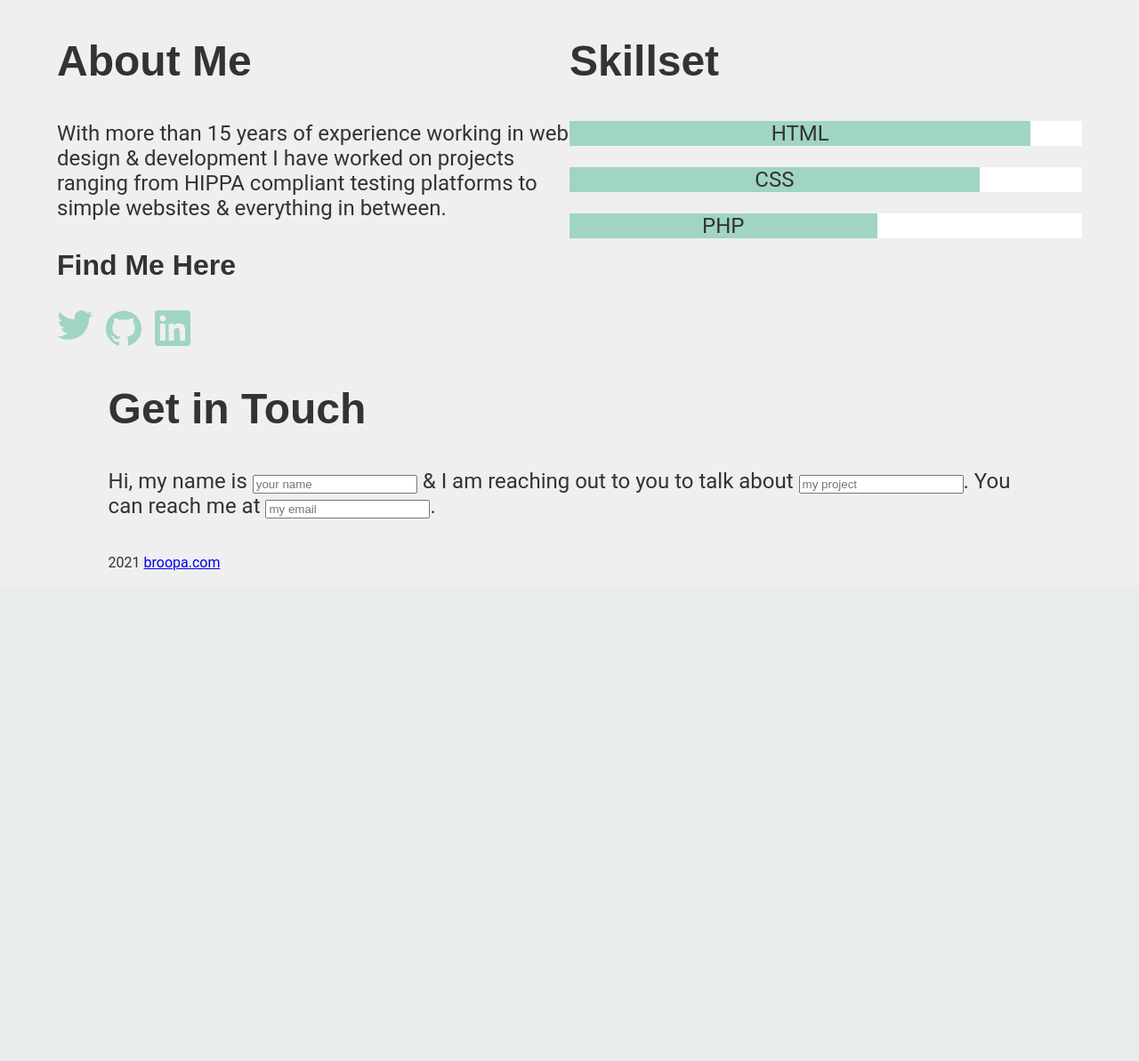
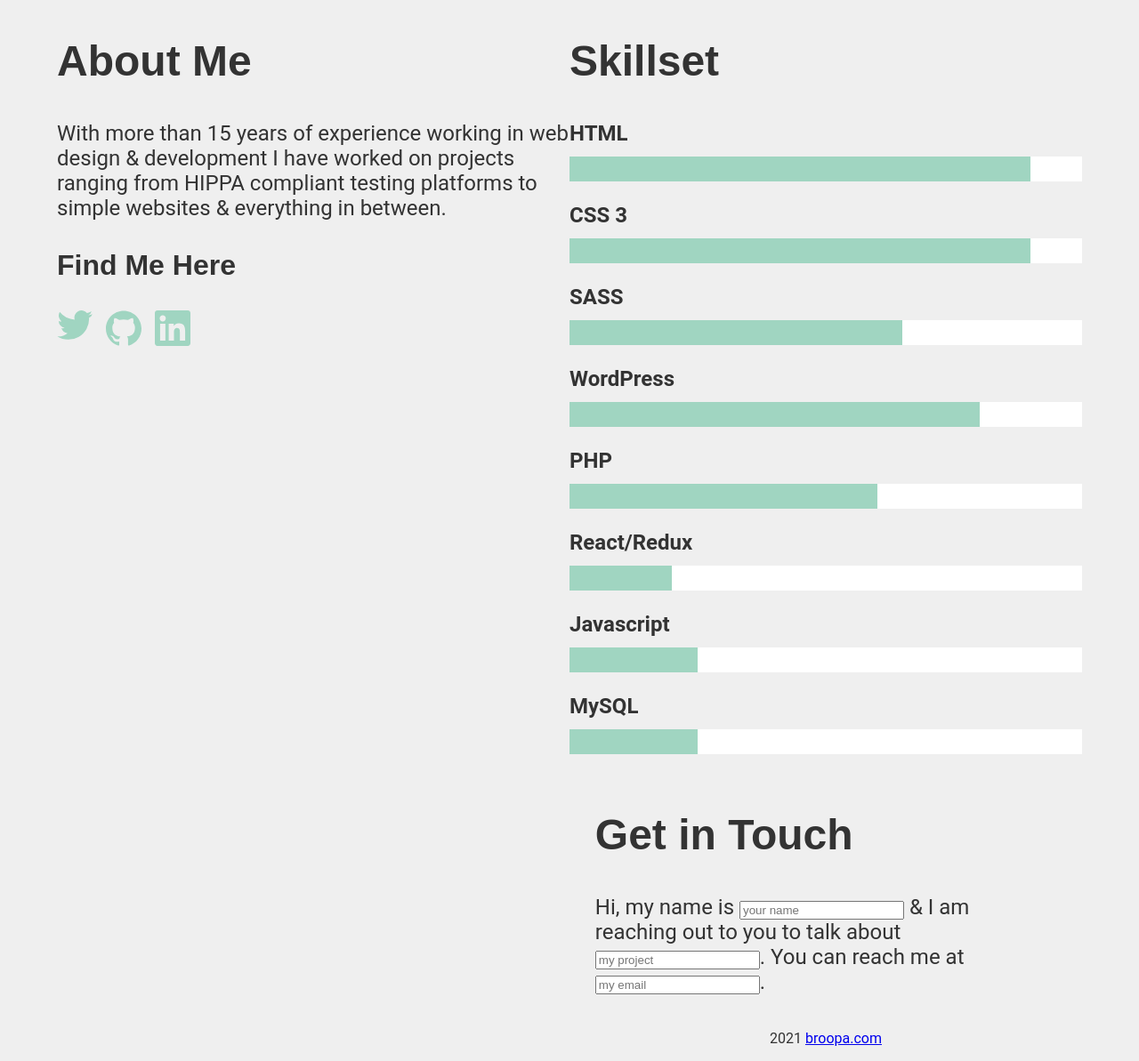
Before and after one commit to broopa/broopa, a PHP site: page / in a window 1280 px wide. Shown: the part 799-1992 px from the top of the page at 89% size. Before the commit the page ends 1440 px from the top, so only its background shows below. Run offline with PHP 8.4, Linux system fonts and the light colour scheme; some web fonts are replaced.

Commit message:
Added Skills
All skills added and finalized.

```diff
--- a/index.html
+++ b/index.html
@@ -97,25 +97,63 @@
         <section class="grid_col-sm-12 grid_col-md-12 grid_col-lg-6">
             <h2>Skillset</h2>
             <section>
+                <h3 class="skillset-title">HTML</h3>
                 <section class="skillbar">
                     <section class="grid_col-sm-12 html">
-                        <p class="center-text">HTML</p>
+                        <p class="skillset-bar">&nbsp;</p>
                     </section>
             </section>
             <section>
+                <h3 class="skillset-title">CSS 3</h3>
                 <section class="skillbar">
                     <section class="grid_col-sm-12 css">
-                        <p class="center-text">CSS</p>
+                        <p class="skillset-bar">&nbsp;</p>
                     </section>
                 </section>
             </section>
             <section>
+                <h3 class="skillset-title">SASS</h3>
+                <section class="skillbar">
+                    <section class="grid_col-sm-12 sass">
+                        <p class="skillset-bar">&nbsp;</p>
+                    </section>
+            </section>
+            <section>
+                <h3 class="skillset-title">WordPress</h3>
+                <section class="skillbar">
+                    <section class="grid_col-sm-12 wordpress">
+                        <p class="skillset-bar">&nbsp;</p>
+                    </section>
+            </section>
+            <section>
+                <h3 class="skillset-title">PHP</h3>
                 <section class="skillbar">
                     <section class="grid_col-sm-12 php">
-                        <p class="center-text">PHP</p>
+                        <p class="skillset-bar">&nbsp;</p>
                     </section>
                 </section>
             </section>
+            <section>
+                <h3 class="skillset-title">React/Redux</h3>
+                <section class="skillbar">
+                    <section class="grid_col-sm-12 react">
+                        <p class="skillset-bar">&nbsp;</p>
+                    </section>
+            </section>
+            <section>
+                <h3 class="skillset-title">Javascript</h3>
+                <section class="skillbar">
+                    <section class="grid_col-sm-12 js">
+                        <p class="skillset-bar">&nbsp;</p>
+                    </section>
+            </section>
+        </section>
+        <section>
+            <h3 class="skillset-title">MySQL</h3>
+            <section class="skillbar">
+                <section class="grid_col-sm-12 sql">
+                    <p class="skillset-bar">&nbsp;</p>
+                </section>
         </section>
     </section>
     <section class="grid_row">
--- a/scss/_elements.scss
+++ b/scss/_elements.scss
@@ -66,11 +66,50 @@
 .skillbar {
   background:$white;
   width:100%;
+  margin:0em 0em 1.5em 0em;
 }
-.html {width: 90%; background-color: $main-color;}
-.css {width: 80%; background-color: $main-color;}
-.js {width: 65%; background-color: $main-color;}
-.php {width: 60%; background-color: $main-color;}
+
+.skillset-bar {
+  margin:.5em 0em;
+}
+
+.html {
+  width: 90%;
+  background-color: $main-color;
+}
+.css {
+  width: 90%;
+  background-color: $main-color;
+}
+.sass {
+  width: 65%;
+  background-color: $main-color;
+}
+.wordpress {
+  width: 80%;
+  background-color: $main-color;
+}
+.php {
+  width: 60%;
+  background-color: $main-color;
+}
+.bootstrap {
+  width: 90%;
+  background-color: $main-color;
+}
+.react {
+  width: 20%;
+  background-color: $main-color;
+}
+.js {
+  width: 25%;
+  background-color: $main-color;
+}
+.sql {
+  width: 25%;
+  background-color: $main-color;
+}
+
 
 .social-list {
   display: inline-block;
--- a/scss/_font.scss
+++ b/scss/_font.scss
@@ -40,6 +40,12 @@ p{
     text-align:center;
 }
 
+.skillset-title {
+  font-size:1.5em;
+  margin:0;
+  font-family:$font-body;
+}
+
 footer p {
   font-size:16px;
 }
```
Also changed, not shown: css/main.css.
